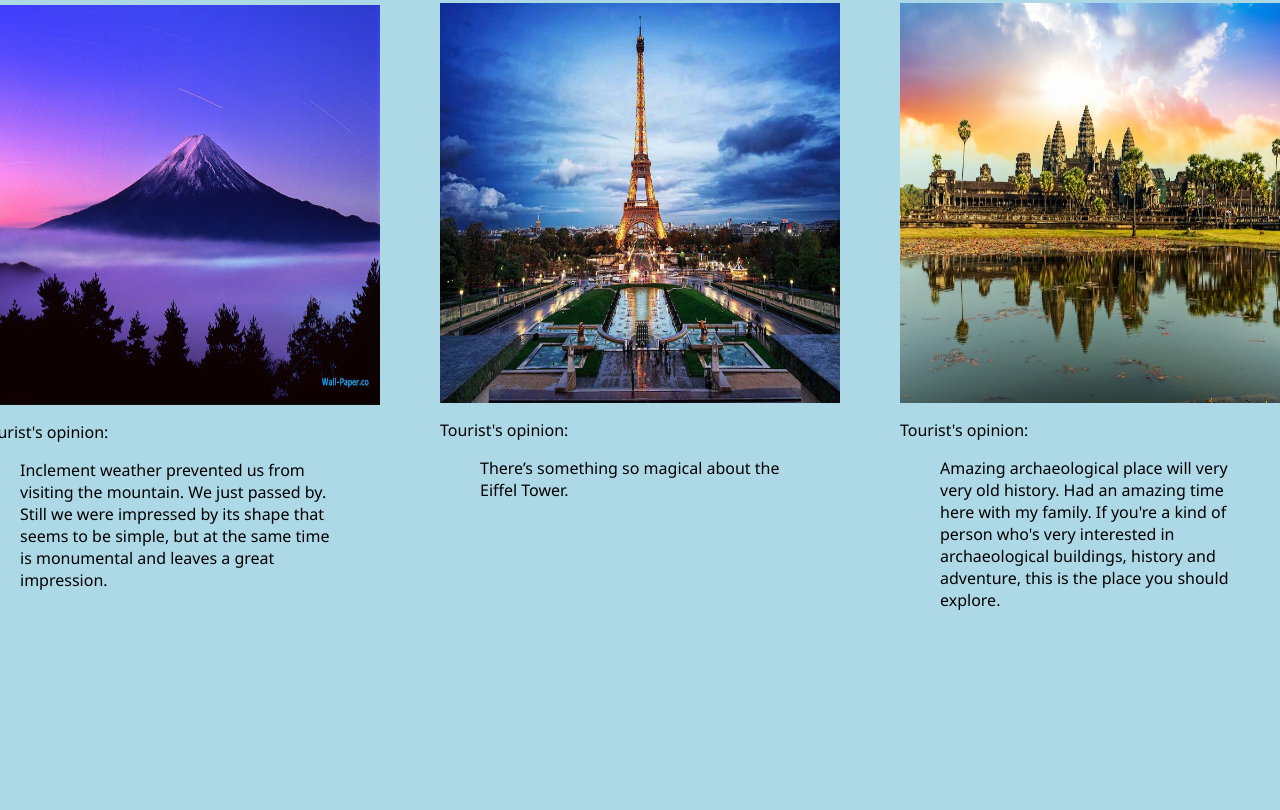
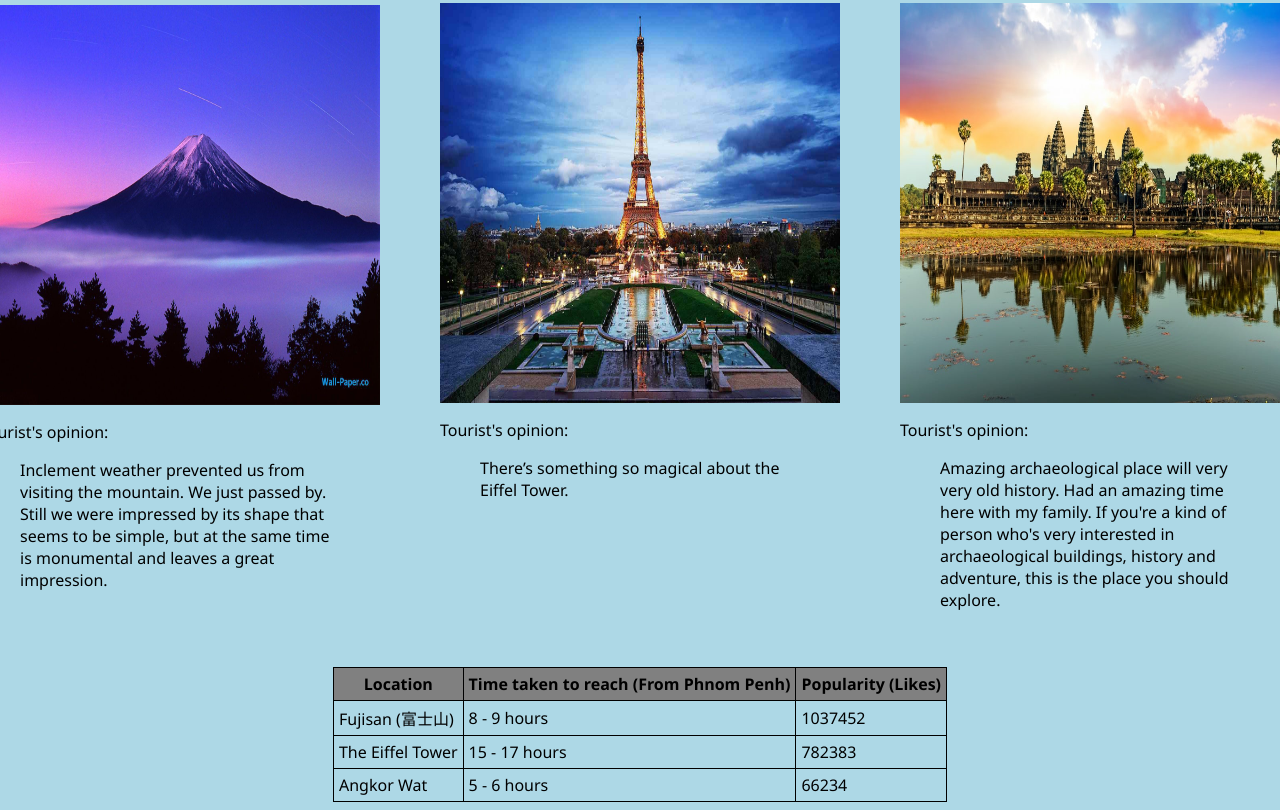
Before and after one commit to Sopheakvethya/TravelGuide, a plain HTML site: page index.html in a window 1280 px wide. Shown: the part 304-1114 px from the top of the page. Before the commit the page ends 969 px from the top, so only its background shows below. Drawn offline with Linux system fonts and the light colour scheme.

Commit message:
add table

```diff
--- a/index.html
+++ b/index.html
@@ -41,5 +41,30 @@
         </blockquote>
       </div>
     </div>
+    <table>
+      <tr>
+        <th>Location</th>
+        <th>Time taken to reach (From Phnom Penh)</th>
+        <th>Popularity (Likes)</th>
+      </tr>
+
+      <tr>
+        <td>Fujisan (富士山)</td>
+        <td>8 - 9 hours</td>
+        <td>1037452</td>
+      </tr>
+
+      <tr>
+        <td>The Eiffel Tower</td>
+        <td>15 - 17 hours</td>
+        <td>782383</td>
+      </tr>
+
+      <tr>
+        <td>Angkor Wat</td>
+        <td>5 - 6 hours</td>
+        <td>66234</td>
+      </tr>
+    </table>
   </body>
 </html>
--- a/style.css
+++ b/style.css
@@ -30,3 +30,18 @@ img {
     width: 400px;
     height: 400px;
 }
+
+table, th, td {
+    border: 1px solid black;
+    border-collapse: collapse;
+    padding: 5px;
+    margin: auto;
+}
+
+table {
+    margin-top: 10px;
+}
+
+th {
+    background-color: grey;
+}
```
